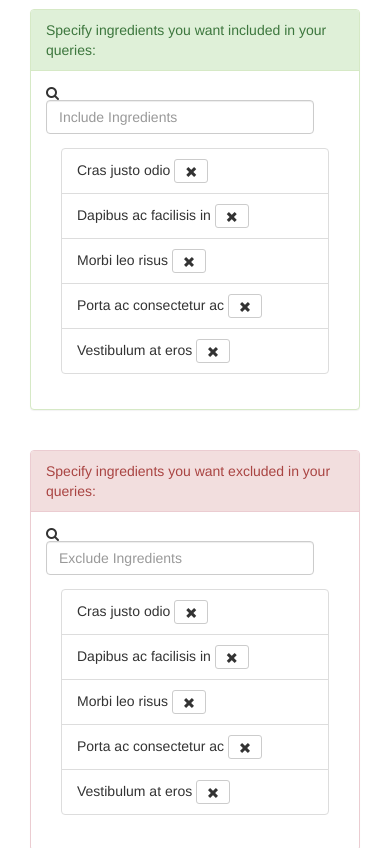
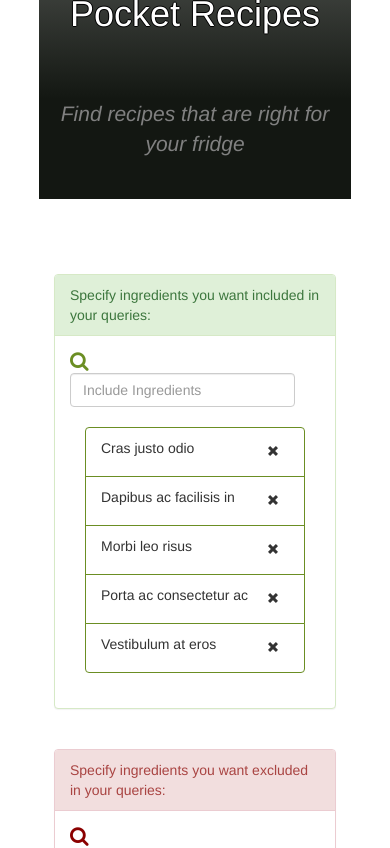
Before and after one commit to chaumifan/EE461L_Project, a Flask app: page / in a window 390 px wide; the page is wider, and only the part inside the window is pictured. Shown: the part 451-1299 px from the top of that part. Run offline with Flask 2, Linux system fonts and the light colour scheme; some libraries are stand-ins or nearby versions.

Commit message:
forgot to add static files... and did some modern upgrades to the webpage

```diff
--- /dev/null
+++ b/static/style.css
@@ -0,0 +1,134 @@
+.navbar {
+	width: 100%;
+	/*background-color: #e3f2fd; */
+	margin: auto;
+}
+#icon {
+	width: 75px;
+	height: 75px;
+}
+#body {
+	width: 100%;
+	margin-top: 50px;
+	margin-left: auto;
+	margin-right: auto;
+}
+
+#title {
+	margin-top: 270px
+}
+
+#about {
+	width: 80%;
+	margin: auto;
+	text-align: center;
+	background-color: #131712;
+	color: grey;
+	height: 100px;
+	padding-top: 0px;
+	font-style: italic;
+}
+
+.container .jumbotron {
+	border-radius: 0px;
+}
+
+#header-img {
+	width: 80%;
+	height: 500px;
+	margin: auto;
+    background: linear-gradient(rgba(19,23,18,0.2),rgba(19,23,18,1)), url('background.jpg');
+    background-repeat: no-repeat;
+    background-size: 100%;
+	text-align: center;
+	color:white;
+	text-shadow: -1px 0 black, 0 1px black, 1px 0 black, 0 -1px black;
+}
+
+.active-green-4 input[type=text]:focus:not([readonly]) {
+    border: 1px solid olivedrab;
+    box-shadow: 0 0 0 1px olivedrab;
+}
+.active-green-3 input[type=text] {
+    border: 1px solid olivedrab;
+    box-shadow: 0 0 0 1px olivedrab;
+}
+.active-green-3 .fa, .active-green-4 .fa {
+    color: olivedrab;
+    font-size: 20px;
+}
+.active-red-4 input[type=text]:focus:not([readonly]) {
+    border: 1px solid darkred;
+    box-shadow: 0 0 0 1px darkred;
+}
+.active-red-3 input[type=text] {
+    border: 1px solid darkred;
+    box-shadow: 0 0 0 1px darkred;
+}
+.active-red-3 .fa, .active-red-4 .fa {
+    color: darkred;
+    font-size: 20px;
+}
+#grid {
+	width: 80%;
+	margin-top: 75px;
+}
+.ingred-list {
+	width: 100%;
+	margin-left: 0px;
+}
+.remove {
+	float: right;
+}
+.remove .btn {
+	border: 0px solid transparent;
+}
+
+.include .list-group-item {
+	overflow: hidden;
+    text-overflow: ellipsis;
+    white-space: nowrap;
+	border-color: olivedrab;
+}
+
+.exclude .list-group-item {
+	overflow: hidden;
+    text-overflow: ellipsis;
+    white-space: nowrap;
+	border-color: darkred;
+}
+
+.panel {
+	width: 80%
+	margin-left: auto;
+	margin-right: auto;
+}
+
+.panel-img-top {
+	width: 100%;
+}
+
+.recipes .panel-heading {
+	text-align: center;
+	font-size: 16px;
+}
+
+.checked {
+    color: gold;
+}
+
+.recipes .panel-title {
+	text-align: center;
+}
+
+.recipes .btn {
+	float: right;
+}
+
+.footer {
+	margin-top: 75px;
+    height: 100px;
+    bottom: 0;
+    width: 100%;
+    text-align: center;
+}
--- a/templates/landing.html
+++ b/templates/landing.html
@@ -1,3 +1,4 @@
+<!DOCTYPE html>
 <html>
   <head>
     <title> Pocket Recipes </title>
@@ -14,9 +15,34 @@
 
     <link rel=stylesheet type=text/css href="{{ url_for('static', filename='style.css') }}">
 
+    <script src="http://code.jquery.com/jquery-1.11.0.min.js"></script>
+    <script>
+      $(document).ready(function(){
+        var header = $('#header-img');
+        var backgrounds = new Array(
+          'static/background3.jpg',
+          'static/background2.jpg',
+          'static/background.jpg'
+        );
+
+        var current = 0;
+
+        function nextBackground() {
+            current++;
+            current = current % backgrounds.length;
+            header.css('background', 'linear-gradient(rgba(19,23,18,0.2),rgba(19,23,18,1)), url(' + backgrounds[current] + ')');
+            header.css('background-repeat', 'no-repeat');
+            header.css('background-size', '100%');
+        }
+        setInterval(nextBackground, 6000);
+
+        // header.css('background', backgrounds[0]);
+      });
+    </script>
   </head>
+
   <body>
-    <nav class="navbar navbar-light navbar-fixed-top">
+    <nav class="navbar navbar-inverse navbar-fixed-top">
       <div class="container-fluid">
         <div class="navbar-header">
           <a class="navbar-brand" href="#">Pocket Recipes</a>
@@ -31,27 +57,37 @@
         </ul>
       </div>
     </nav>
-    <div id=body class="container">
-      <div id="header" class="jumbotron">
-        <img id="icon" src="{{ url_for('static', filename='icon_burned.png') }}"/>
-        <h1> Pocket Recipes </h1>
+    <div id=body>
+      <div id="header-img" class="jumbotron">
+        <div id="title">
+          <img id="icon" src="{{ url_for('static', filename='icon_burned.png') }}" alt="Card image cap"/>
+          <h1> Pocket Recipes </h1>
+        </div>
       </div>
+      <!-- end header section -->
+
+      <div id="about" class="jumbotron">
+        <p>Find recipes that are right for your fridge</p>
+      </div>
+      <!-- end about section -->
+
       <div id="grid" class="container">
         <!-- create div to display include ingredients -->
         <div class="row">
-          <div class="col-sm-3">
+          <div class="col-sm-4">
             <!-- search row -->
             <div class="panel panel-success">
               <div class="panel-heading">Specify ingredients you want included in your queries: </div>
               <div class="panel-body">
-                <div id=search>
+                <div class=search>
                   <form class="form-inline active-green-4">
                     <i class="fa fa-search" aria-hidden="true"></i>
                     <input type="text" class="form-control" placeholder="Include Ingredients" style="width: 90%">
                   </form>
                 </div>
+                <br>
                 <!-- dummy ingredient list -->
-                <div id=ingred-list class="container include">
+                <div class="container ingred-list include">
                   <ul class="list-group">
                     <li class="list-group-item">Cras justo odio
                       <span class="remove">
@@ -93,21 +129,20 @@
               </div>
             </div>
             <!-- end of first panel -->
-
-            </br>
-
+            <br>
             <!-- create div to display exclude ingredients -->
             <div class="panel panel-danger">
               <div class="panel-heading">Specify ingredients you want excluded in your queries: </div>
               <div class="panel-body">
-                <div id=search>
+                <div class=search>
                   <form class="form-inline active-red-4">
                     <i class="fa fa-search" aria-hidden="true"></i>
                     <input type="text" class="form-control" placeholder="Exclude Ingredients" style="width: 90%">
                   </form>
                 </div>
+                <br>
                 <!-- dummy ingredient list -->
-                 <div id=ingred-list class="container exclude">
+                 <div class="container ingred-list exclude">
                   <ul class="list-group">
                     <li class="list-group-item">Cras justo odio
                       <span class="remove">
@@ -148,8 +183,8 @@
                 </div>
               </div>
             </div>
+            <!-- end of second panel -->
           </div>
-          <!-- end of second panel -->
 
           <div class="col-sm-4">
             <!-- start of recipe panels -->
@@ -236,7 +271,7 @@
     </div>
 
     <footer class="navbar-default">
-      <div class="container footer">
+      <div class="footer">
         <div class="row">
           <h3><i class="fa fa-facebook"></i>  <i class="fa fa-twitter"></i> <i class="fa fa-envelope"></i> </h3>
           <p>PocketRecipes&#169;</p>
```
Also changed, not shown: static/background.jpg (added), static/background2.jpg (added), static/background3.jpg (added), static/favicon.ico (added), static/icon.jpg (added), static/icon_burned.png (added).
